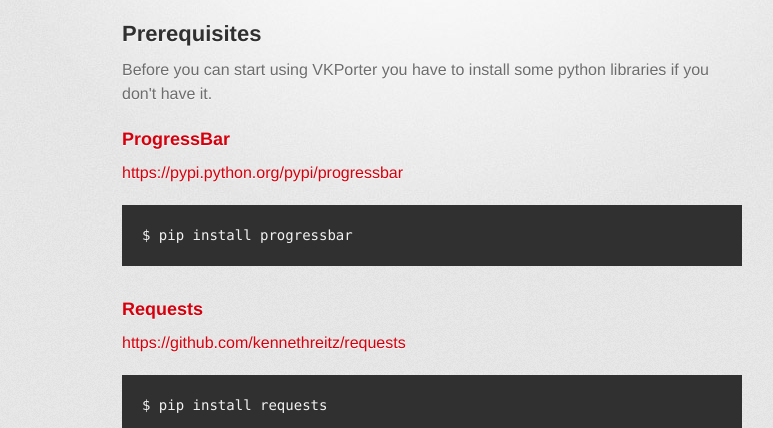
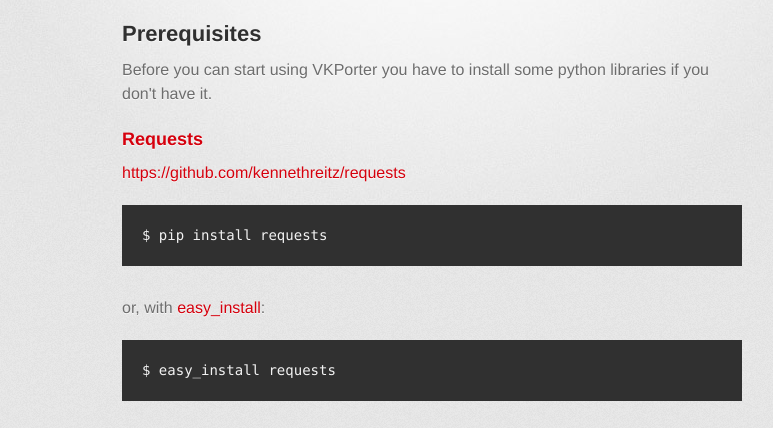
Before and after one commit to amka/VKPorter, a plain HTML site: page index.html in a window 1280 px wide. Shown: the part 346-774 px from the top of the page, without its empty margins (208-981 px from the left). Drawn offline with Linux system fonts and the light colour scheme; a web font is replaced by a local one.

```diff
--- a/index.html
+++ b/index.html
@@ -38,13 +38,6 @@
 <h2>Prerequisites</h2>
 
 <p>Before you can start using VKPorter you have to install some python libraries if you don't have it.</p>
-
-<h3>ProgressBar</h3>
-
-<p><a href="https://pypi.python.org/pypi/progressbar">https://pypi.python.org/pypi/progressbar</a></p>
-
-<pre><code>$ pip install progressbar
-</code></pre>
 
 <h3>Requests</h3>
 
--- a/params.json
+++ b/params.json
@@ -1 +1 @@
-{"name":"VKPorter","tagline":"Extremely small tool to export photo albums from vk.com","body":"VKPorter\r\n========\r\n\r\nExtremely small tool to export photo albums from [vk.com](https://vk.com).\r\n\r\n\r\n## Prerequisites\r\n\r\nBefore you can start using VKPorter you have to install some python libraries if you don't have it.\r\n\r\n### ProgressBar\r\n\r\n[https://pypi.python.org/pypi/progressbar](https://pypi.python.org/pypi/progressbar)\r\n\r\n    $ pip install progressbar\r\n\r\n\r\n### Requests\r\n\r\n[https://github.com/kennethreitz/requests](https://github.com/kennethreitz/requests)\r\n\r\n    $ pip install requests\r\n\r\nor, with [easy_install](http://pypi.python.org/pypi/setuptools):\r\n\r\n    $ easy_install requests\r\n\r\n### VK_API\r\n[https://github.com/python273/vk_api](https://github.com/python273/vk_api)\r\n\r\n    $ pip install vk_api\r\n\r\n## Usage\r\n\r\nSynopsis:\r\n\r\n    $ vkporter.py [-h] [-v] [-o OUTPUT] username password\r\n\r\nSee also `vkporter --help`.\r\n\r\n### Examples\r\n\r\n    $ vkporter.py username password\r\n    \r\nphoto albums will be exported to `./exported`.\r\n\r\n\r\n    $ vkporter.py -o ~/Documents/Exported username password\r\n    \r\nphoto albums will be exported to `~/Documents/Exported`.\r\n","google":"UA-39164226-1","note":"Don't delete this file! It's used internally to help with page regeneration."}
+{"name":"VKPorter","tagline":"Extremely small tool to export photo albums from vk.com","body":"VKPorter\r\n========\r\n\r\nExtremely small tool to export photo albums from [vk.com](https://vk.com).\r\n\r\n\r\n## Prerequisites\r\n\r\nBefore you can start using VKPorter you have to install some python libraries if you don't have it.\r\n\r\n### Requests\r\n\r\n[https://github.com/kennethreitz/requests](https://github.com/kennethreitz/requests)\r\n\r\n    $ pip install requests\r\n\r\nor, with [easy_install](http://pypi.python.org/pypi/setuptools):\r\n\r\n    $ easy_install requests\r\n\r\n### VK_API\r\n[https://github.com/python273/vk_api](https://github.com/python273/vk_api)\r\n\r\n    $ pip install vk_api\r\n\r\n## Usage\r\n\r\nSynopsis:\r\n\r\n    $ vkporter.py [-h] [-v] [-o OUTPUT] username password\r\n\r\nSee also `vkporter --help`.\r\n\r\n### Examples\r\n\r\n    $ vkporter.py username password\r\n    \r\nphoto albums will be exported to `./exported`.\r\n\r\n\r\n    $ vkporter.py -o ~/Documents/Exported username password\r\n    \r\nphoto albums will be exported to `~/Documents/Exported`.\r\n\r\n\r\n","google":"UA-39164226-1","note":"Don't delete this file! It's used internally to help with page regeneration."}
```
